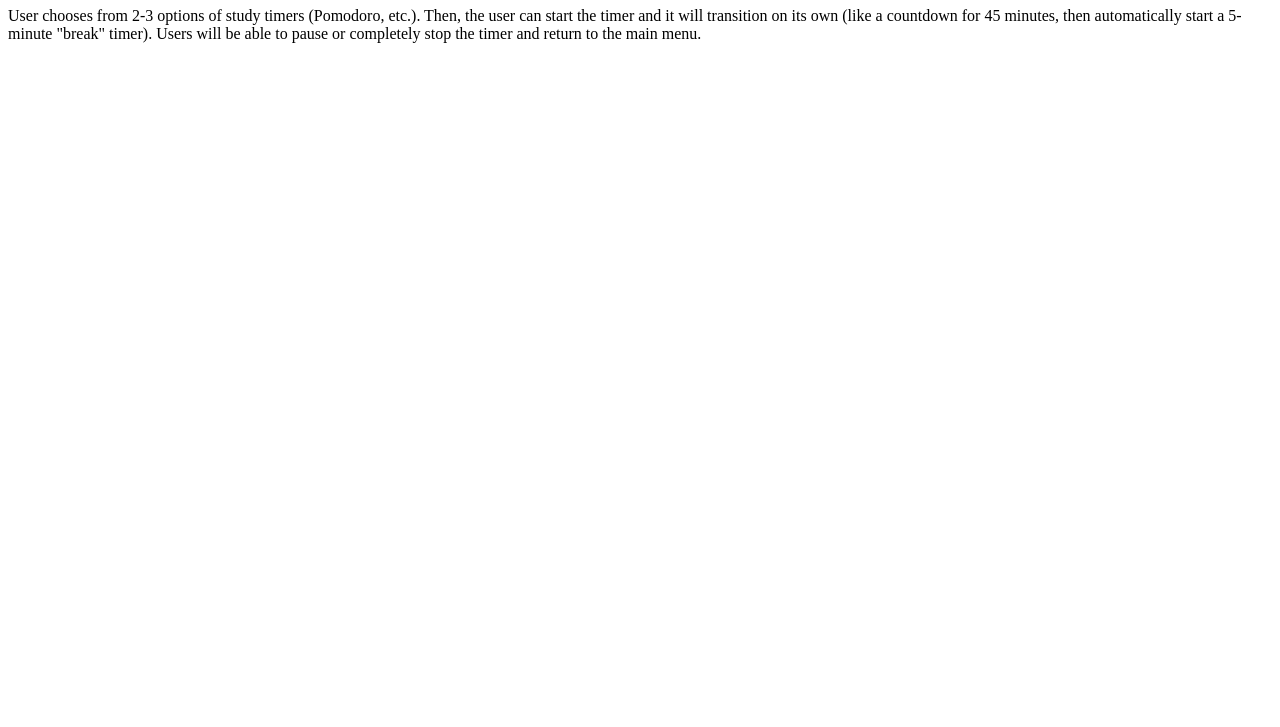
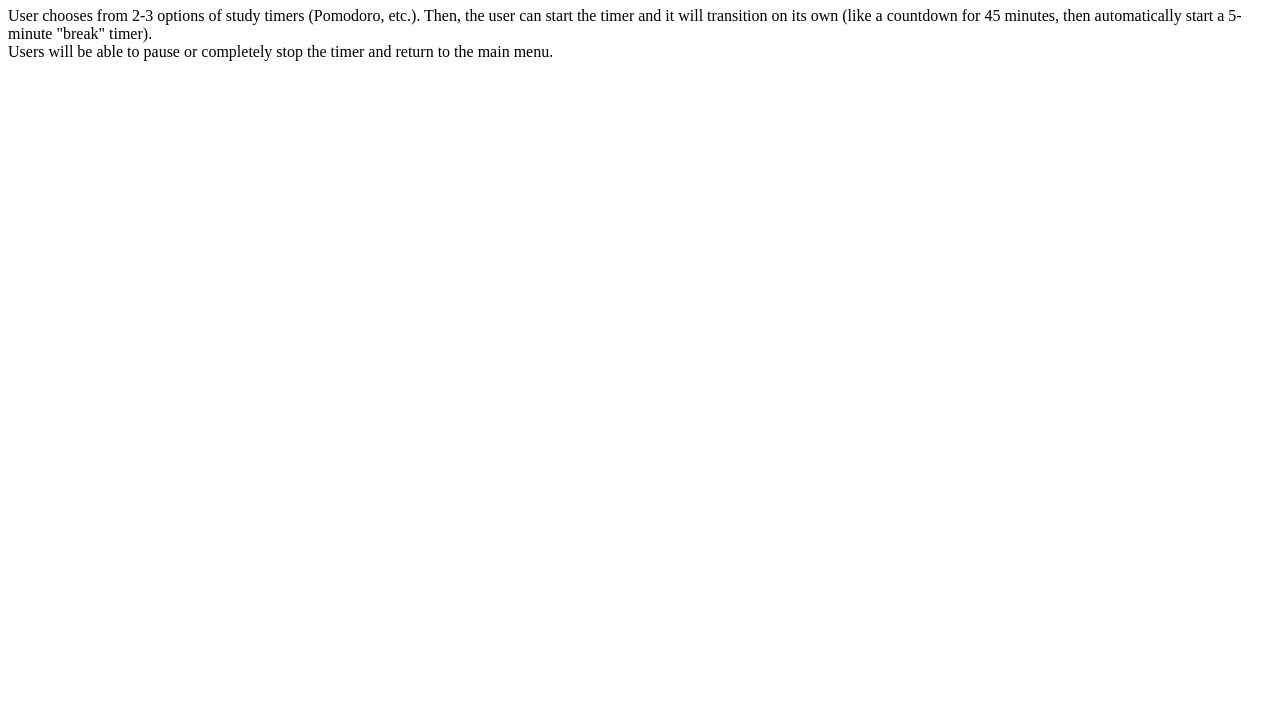
Before and after one commit to justindmeyer/class-project-proposal, a plain HTML site: page index.html in a window 1280 px wide. Shown: the part 73-800 px from the top of the page. Drawn offline with Linux system fonts and the light colour scheme.

Commit message:
Update index.html

```diff
--- a/index.html
+++ b/index.html
@@ -9,6 +9,6 @@
 
 <h1>studySmarter</h1>
 
-<p>User chooses from 2-3 options of study timers (Pomodoro, etc.). Then, the user can start the timer and it will transition on its own (like a countdown for 45 minutes, then automatically start a 5-minute "break" timer). Users will be able to pause or completely stop the timer and return to the main menu.</p>
+<p>User chooses from 2-3 options of study timers (Pomodoro, etc.). Then, the user can start the timer and it will transition on its own (like a countdown for 45 minutes, then automatically start a 5-minute "break" timer).<br> Users will be able to pause or completely stop the timer and return to the main menu.</p>
 </body>
 </html>
```
